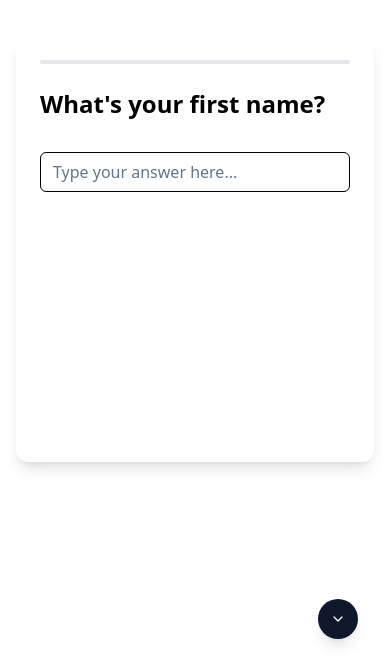
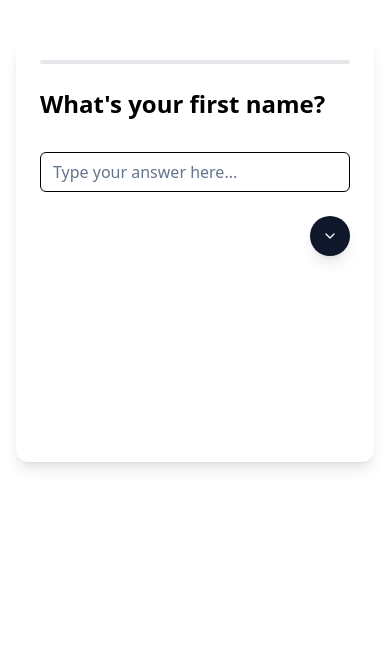
Before and after one commit to LidetuK/transformative-queue, a React (Vite) app: page / in a window 390 px wide. Shown: the part 173-844 px from the top of the page. Built offline with nearby package versions, Linux system fonts and the light colour scheme.

Commit message:
Move arrows closer on mobile
Adjusted the positioning of the navigation arrows in the WaitlistForm component to be closer to the input fields on mobile devices, improving accessibility and usability.
[skip gpt_engineer]

```diff
--- a/src/components/WaitlistForm.tsx
+++ b/src/components/WaitlistForm.tsx
@@ -365,7 +365,7 @@ const WaitlistForm = () => {
             </div>
           </FormStep>
 
-          <div className="fixed bottom-8 right-8 flex gap-4">
+          <div className="md:fixed md:bottom-8 md:right-8 flex gap-4 mt-6 justify-end sticky bottom-4 right-4 z-10">
             {currentStep > 0 && currentStep < totalSteps - 1 && (
               <Button
                 type="button"
```
